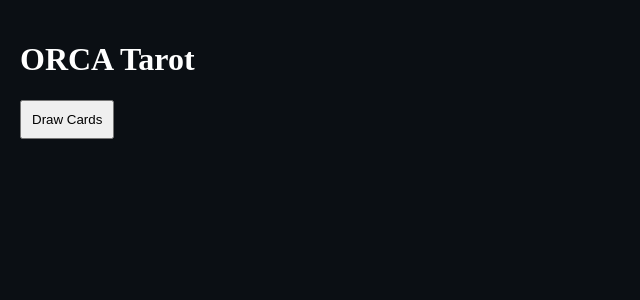
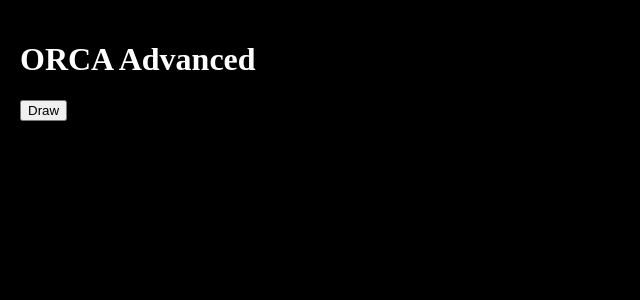
Before and after one commit to npshardlife-web/orca-tarot, a React (Vite) app: page / in a window 1280 px wide. Shown: the top 300 px of the page, without its empty margins (0-640 px from the left). Built offline with nearby package versions, Linux system fonts and the light colour scheme.

Commit message:
Add files via upload

```diff
--- a/src/App.jsx
+++ b/src/App.jsx
@@ -1,41 +1,39 @@
-import React, { useState } from "react";
+import React,{useState} from "react";
+import {motion} from "framer-motion";
+const IMG="/images/orca-tarot";
+const img=f=>IMG+"/"+f;
 
-const IMG = "/images/orca-tarot";
-
-const sampleCards = [
-  { name: "The Strategist", image: IMG + "/file_00000000854871f7bb905202d2dc51e3.png" },
-  { name: "The Flame", image: IMG + "/file_00000000dea871f8b4a08b6a5861f224.png" },
-  { name: "The Signal", image: IMG + "/file_00000000329871fd9a7b9f5f38a5e8cd.png" }
+const deck=[
+{name:"Strategist",meaning:"control",img:img("file_00000000854871f7bb905202d2dc51e3.png")},
+{name:"Flame",meaning:"power",img:img("file_00000000dea871f8b4a08b6a5861f224.png")},
+{name:"Signal",meaning:"clarity",img:img("file_00000000329871fd9a7b9f5f38a5e8cd.png")}
 ];
 
-export default function App() {
-  const [cards, setCards] = useState([]);
+const layouts={"3 Card":["Past","Present","Future"]};
 
-  const draw = () => {
-    const shuffled = [...sampleCards].sort(() => Math.random() - 0.5);
-    setCards(shuffled);
-  };
+export default function App(){
+const [cards,setCards]=useState([]);
+const [reading,setReading]=useState("");
 
-  return (
-    <div style={{ padding: 20, background: "#0b0f14", minHeight: "100vh", color: "white" }}>
-      <h1>ORCA Tarot</h1>
-      <button onClick={draw} style={{ padding: 10, marginBottom: 20 }}>
-        Draw Cards
-      </button>
+const draw=()=>{
+const s=[...deck].sort(()=>Math.random()-0.5);
+setCards(s.slice(0,3));
+setReading(s.map(c=>c.meaning).join(" → "));
+};
 
-      <div style={{ display: "flex", gap: 20 }}>
-        {cards.map((card, i) => (
-          <div key={i} style={{ textAlign: "center" }}>
-            <img
-              src={card.image}
-              alt={card.name}
-              style={{ width: 200, height: 300, objectFit: "cover", borderRadius: 10 }}
-              onError={(e) => (e.target.style.display = "none")}
-            />
-            <div>{card.name}</div>
-          </div>
-        ))}
-      </div>
-    </div>
-  );
+return(
+<div style={{background:"#000",color:"#fff",minHeight:"100vh",padding:20}}>
+<h1>ORCA Advanced</h1>
+<button onClick={draw}>Draw</button>
+<div style={{display:"flex",gap:20}}>
+{cards.map((c,i)=>(
+<motion.div key={i} initial={{rotateY:180}} animate={{rotateY:0}}>
+<img src={c.img} style={{width:200,height:300}}/>
+<div>{c.name}</div>
+</motion.div>
+))}
+</div>
+<div>{reading}</div>
+</div>
+);
 }
--- a/src/main.jsx
+++ b/src/main.jsx
@@ -1,9 +1,4 @@
 import React from 'react'
 import ReactDOM from 'react-dom/client'
 import App from './App.jsx'
-
-ReactDOM.createRoot(document.getElementById('root')).render(
-  <React.StrictMode>
-    <App />
-  </React.StrictMode>
-)
+ReactDOM.createRoot(document.getElementById('root')).render(<App />)
```
